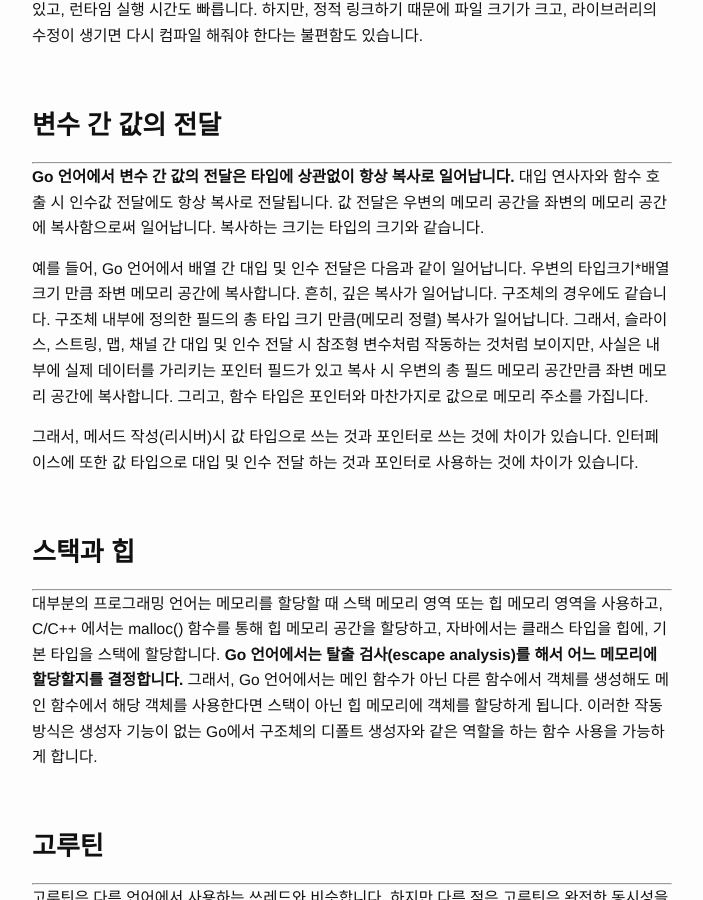
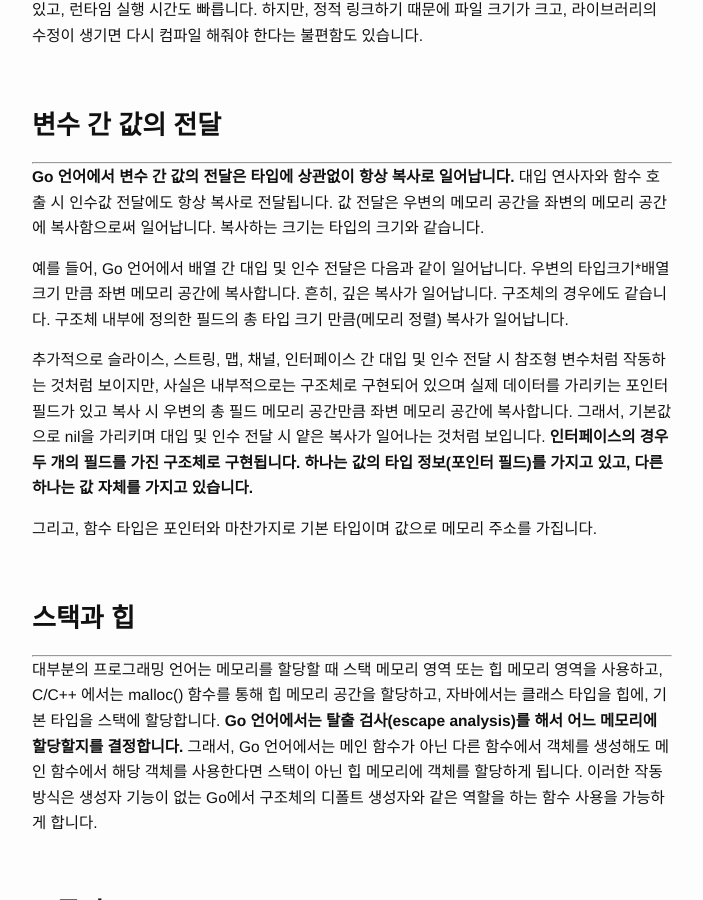
Before and after one commit to Jaeun-Choi98/jaeun-choi98.github.io, a Jekyll site: the page built from _posts/2023-12-05-programming_language_go.md, in a window 1280 px wide and 900 px high, scrolled down 361 px. Shown: the whole window, without its empty margins (288-991 px from the left). Built offline with Jekyll 4.4.1, drawn with Linux system fonts in a browser that asks for light colours.

Commit message:
docs(language_go.md): Revise content.

```diff
--- a/_posts/2023-12-05-programming_language_go.md
+++ b/_posts/2023-12-05-programming_language_go.md
@@ -1,8 +1,8 @@
 ---
 layout: post
-title:  "Programing Language_Golang"
-tags: "Go"
-date:   2023-12-05 00:00:00
+title: 'Programing Language_Golang'
+tags: 'Go'
+date: 2023-12-05 00:00:00
 ---
 
 Golang 언어에 대한 포스터를 작성하고자 합니다. ‘Tucker의 Go 언어 프로그래밍’이란 책을 통해 학습했던 내용을 정리하고자 합니다. 정리할 내용은 변수 간 값의 전달, 스택과 힙, 고루틴과 컨텍스트, 채널, 클래스와 상속입니다. 위의 내용에 대해 쓸려고 하는 이유는 Golang 만의 다른 점이 있다고 생각했기 때문입니다. 위의 내용 말고도 Golang 언어의 특징은 다음과 같습니다. 컴파일 언어, 강 타입 언어이면서 기본적으로 라이브러리를 모두 정적 링크합니다. 그래서, DLL의 의존 문제를 회피할 수 있고, 런타임 실행 시간도 빠릅니다. 하지만, 정적 링크하기 때문에 파일 크기가 크고, 라이브러리의 수정이 생기면 다시 컴파일 해줘야 한다는 불편함도 있습니다.
@@ -15,9 +15,11 @@ Golang 언어에 대한 포스터를 작성하고자 합니다. ‘Tucker의 Go
 
 **Go 언어에서 변수 간 값의 전달은 타입에 상관없이 항상 복사로 일어납니다.** 대입 연사자와 함수 호출 시 인수값 전달에도 항상 복사로 전달됩니다. 값 전달은 우변의 메모리 공간을 좌변의 메모리 공간에 복사함으로써 일어납니다. 복사하는 크기는 타입의 크기와 같습니다.
 
-예를 들어, Go 언어에서 배열 간 대입 및 인수 전달은 다음과 같이 일어납니다. 우변의 타입크기*배열크기 만큼 좌변 메모리 공간에 복사합니다. 흔히, 깊은 복사가 일어납니다. 구조체의 경우에도 같습니다. 구조체 내부에 정의한 필드의 총 타입 크기 만큼(메모리 정렬) 복사가 일어납니다. 그래서, 슬라이스, 스트링, 맵, 채널 간 대입 및 인수 전달 시 참조형 변수처럼 작동하는 것처럼 보이지만, 사실은 내부에 실제 데이터를 가리키는 포인터 필드가 있고 복사 시 우변의 총 필드 메모리 공간만큼 좌변 메모리 공간에 복사합니다. 그리고, 함수 타입은 포인터와 마찬가지로 값으로 메모리 주소를 가집니다.
+예를 들어, Go 언어에서 배열 간 대입 및 인수 전달은 다음과 같이 일어납니다. 우변의 타입크기\*배열크기 만큼 좌변 메모리 공간에 복사합니다. 흔히, 깊은 복사가 일어납니다. 구조체의 경우에도 같습니다. 구조체 내부에 정의한 필드의 총 타입 크기 만큼(메모리 정렬) 복사가 일어납니다.
 
-그래서, 메서드 작성(리시버)시 값 타입으로 쓰는 것과 포인터로 쓰는 것에 차이가 있습니다. 인터페이스에 또한 값 타입으로 대입 및 인수 전달 하는 것과 포인터로 사용하는 것에 차이가 있습니다.
+추가적으로 슬라이스, 스트링, 맵, 채널, 인터페이스 간 대입 및 인수 전달 시 참조형 변수처럼 작동하는 것처럼 보이지만, 사실은 내부적으로는 구조체로 구현되어 있으며 실제 데이터를 가리키는 포인터 필드가 있고 복사 시 우변의 총 필드 메모리 공간만큼 좌변 메모리 공간에 복사합니다. 그래서, 기본값으로 nil을 가리키며 대입 및 인수 전달 시 얕은 복사가 일어나는 것처럼 보입니다. **인터페이스의 경우 두 개의 필드를 가진 구조체로 구현됩니다. 하나는 값의 타입 정보(포인터 필드)를 가지고 있고, 다른 하나는 값 자체를 가지고 있습니다.**
+
+그리고, 함수 타입은 포인터와 마찬가지로 기본 타입이며 값으로 메모리 주소를 가집니다.
 
 <br>
 
@@ -25,7 +27,7 @@ Golang 언어에 대한 포스터를 작성하고자 합니다. ‘Tucker의 Go
 
 ---
 
-대부분의 프로그래밍 언어는 메모리를 할당할 때 스택 메모리 영역 또는 힙 메모리 영역을 사용하고,  C/C++ 에서는 malloc() 함수를 통해 힙 메모리 공간을 할당하고, 자바에서는 클래스 타입을 힙에, 기본 타입을 스택에 할당합니다. **Go 언어에서는 탈출 검사(escape analysis)를 해서 어느 메모리에 할당할지를 결정합니다.** 그래서, Go 언어에서는 메인 함수가 아닌 다른 함수에서 객체를 생성해도 메인 함수에서 해당 객체를 사용한다면 스택이 아닌 힙 메모리에 객체를 할당하게 됩니다. 이러한 작동 방식은 생성자 기능이 없는 Go에서 구조체의 디폴트 생성자와 같은 역할을 하는 함수 사용을 가능하게 합니다.
+대부분의 프로그래밍 언어는 메모리를 할당할 때 스택 메모리 영역 또는 힙 메모리 영역을 사용하고, C/C++ 에서는 malloc() 함수를 통해 힙 메모리 공간을 할당하고, 자바에서는 클래스 타입을 힙에, 기본 타입을 스택에 할당합니다. **Go 언어에서는 탈출 검사(escape analysis)를 해서 어느 메모리에 할당할지를 결정합니다.** 그래서, Go 언어에서는 메인 함수가 아닌 다른 함수에서 객체를 생성해도 메인 함수에서 해당 객체를 사용한다면 스택이 아닌 힙 메모리에 객체를 할당하게 됩니다. 이러한 작동 방식은 생성자 기능이 없는 Go에서 구조체의 디폴트 생성자와 같은 역할을 하는 함수 사용을 가능하게 합니다.
 
 <br>
 
```
